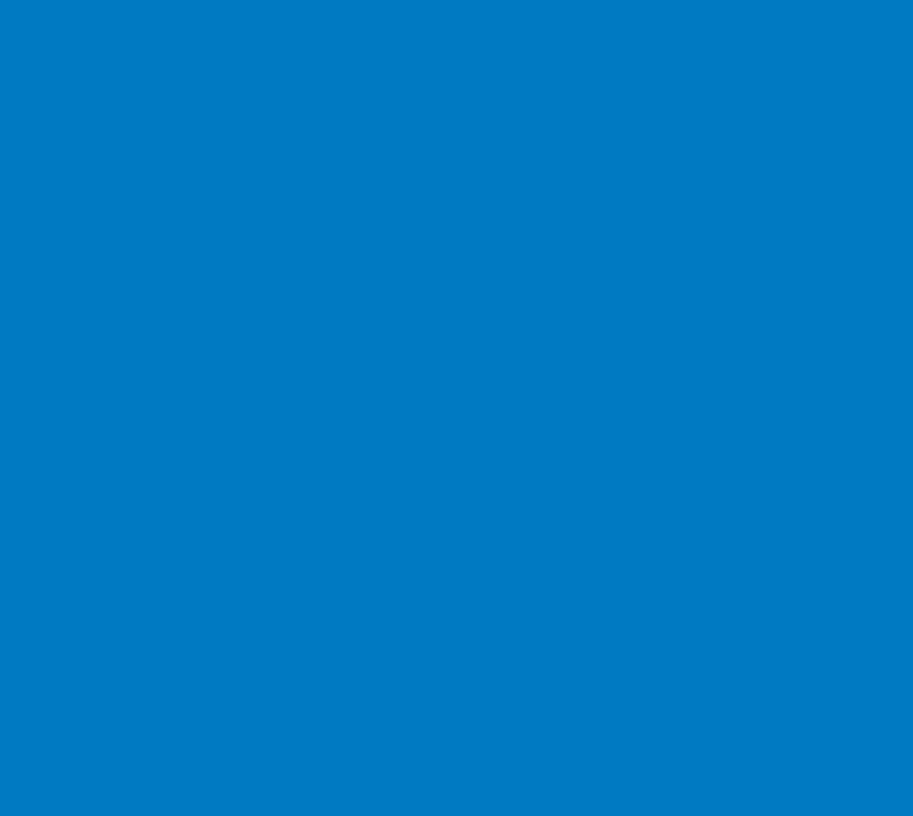
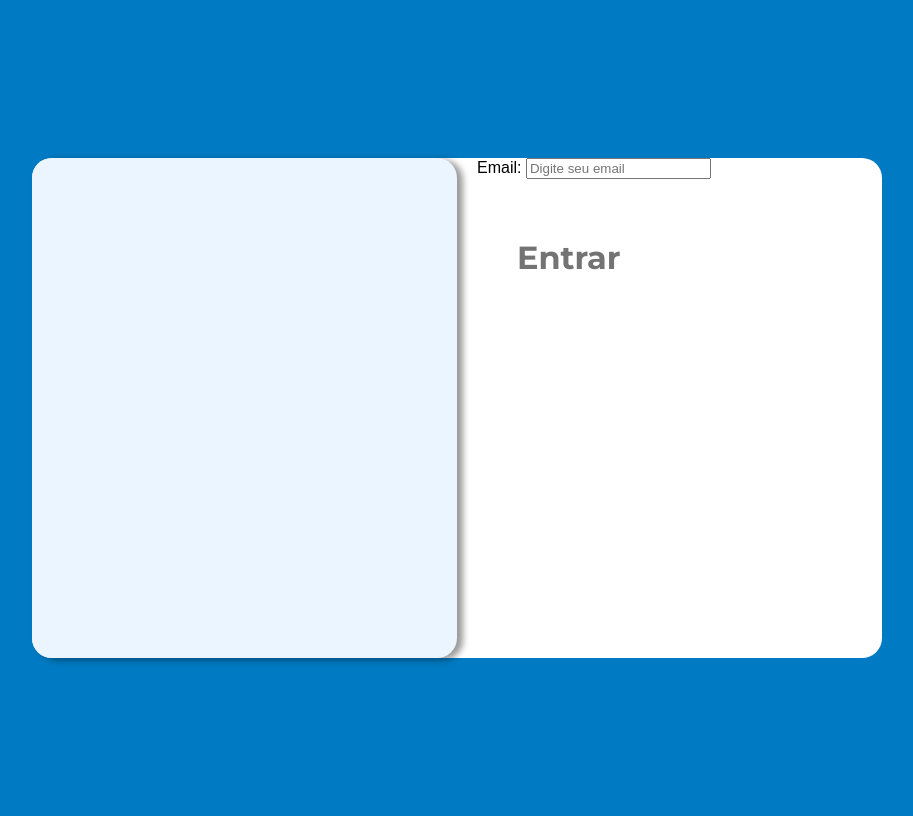
Before and after one commit to AmrmDev/Sistema-de-gest-o-de-pacientes, a Django app: page /login/ in a window 1280 px wide. Before the commit the part shown is empty. Shown: the whole page, without its empty margins (183-1096 px from the left). Run offline with Django 5.2, Linux system fonts and the light colour scheme.

```diff
--- a/doctors/static/doctors/css/style.css
+++ b/doctors/static/doctors/css/style.css
@@ -1,5 +1,48 @@
 /* static/doctors/css/style.css */
+@import url('https://fonts.googleapis.com/css2?family=Inter:ital,opsz,wght@0,14..32,100..900;1,14..32,100..900&family=Montserrat:ital,wght@0,100..900;1,100..900&family=Poppins:ital,wght@0,100;0,200;0,300;0,400;0,500;0,600;0,700;0,800;0,900;1,100;1,200;1,300;1,400;1,500;1,600;1,700;1,800;1,900&display=swap');
+
+
 body {
     background-color: #007AC2;
     font-family: Arial, sans-serif;
 }
+
+.container {
+   justify-content: center;
+   align-items: center;
+   display: flex;
+   height: 100vh;
+}
+
+.card-container {
+    background-color: white;
+    border-radius: 10px;
+    height: 500px;
+    width: 850px;
+    border-radius: 20px;
+    display: flex;
+}
+
+.left-inside-card {
+    background-color: #EAF5FF;
+    width: 100px;
+    height: 100px;
+    border-radius: 20px;
+    box-shadow: 6px 2px 6px rgba(0, 0, 0, 0.4);
+    height: 500px;
+    width: 425px;
+}
+
+.container-entrar {
+    display: flex;
+    justify-content: left;
+    width: 20px;
+    height: 50px;
+}
+
+.entrar {
+    margin-left: 60px;
+    margin-top: 80px;
+    font-family: Montserrat;
+    color: #737373;
+}
--- a/doctors/templates/doctors/logindoctor.html
+++ b/doctors/templates/doctors/logindoctor.html
@@ -8,13 +8,21 @@
     <title>Login</title>
 </head>
 <body>
-    <div class="card-container">
-        <div class="left-inside-card">
-
-        </div>
-        <div class="right-inside-card">
-
+    <div class="container">
+        <div class="card-container">
+            <div class="left-inside-card">
+                <!-- FOTO DO MEDICO-->
+            </div>
+            <!-- segundo card -->
+            <div class="container-entrar">
+                <h1 class="entrar">Entrar</h1>
+            </div>
+            <form action="">
+                <label for="email">Email:</label>
+                <input type="email" id="email" name="email" placeholder="Digite seu email" required>
+            </form>
         </div>
     </div>
+
 </body>
 </html>
```
Also changed, not shown: README.md.
